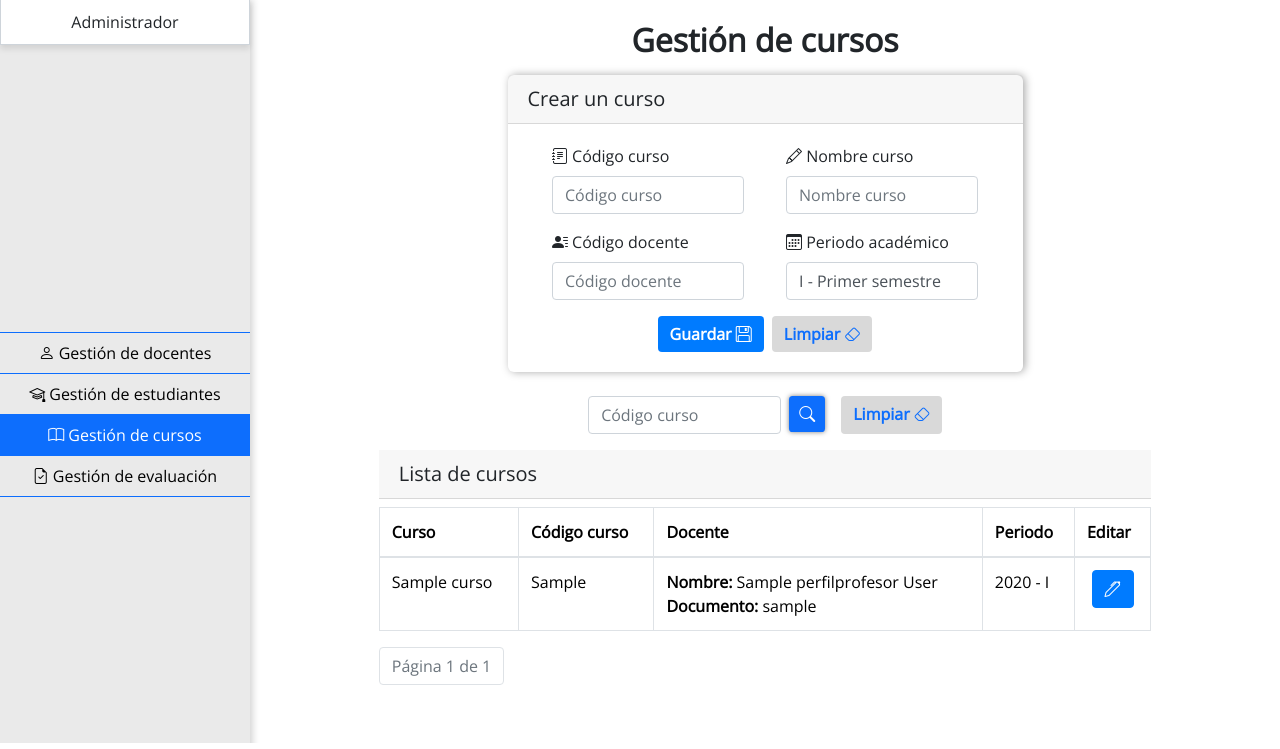
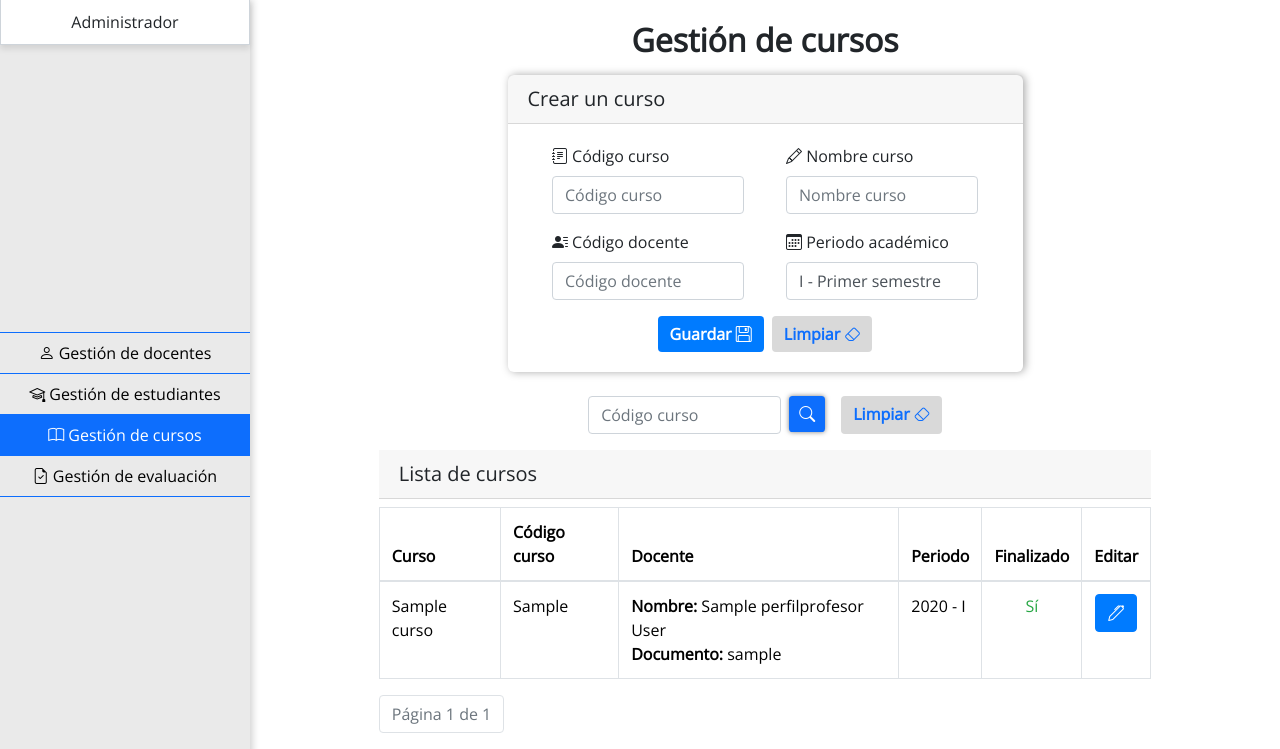
Before and after one commit to HenaoGiordy/team-eval, a Django app: page /administrador/gestion_de_cursos in a window 1280 px wide. Shown: the part 57-806 px from the top of the page. Run offline with Django 5.2, Linux system fonts and the light colour scheme; a user stored in the database is signed in; tables that the repository leaves empty hold one stand-in row (values such as "Sample post"); some libraries are stand-ins or nearby versions.

Commit message:
evaluacion finalizada admin

```diff
--- a/templates/administrador/components/tabla_cursos.html
+++ b/templates/administrador/components/tabla_cursos.html
@@ -8,6 +8,7 @@
       <th scope="col" class="fw-bold">Código curso</th>
       <th scope="col" class="fw-bold">Docente</th>
       <th scope="col" class="fw-bold">Periodo</th>
+      <th scope="col" class="fw-bold text-center">Finalizado</th>
       <th scope="col" class="fw-bold">Editar</th>
     </tr>
   </thead>
@@ -19,6 +20,7 @@
       <td><span class="fw-bold">Nombre: </span>{{ curso.profesor }} {{curso.profesor.user.last_name}}<br>
           <span class="fw-bold"> Documento:</span> {{ curso.profesor.user.username }}</td>
       <td>{{ curso.get_periodo_academico }}</td>
+      <td class="text-center">{% if curso.has_finished %}<span class="text-success">Sí</span> {% else %} <span class="text-danger">No</span> {% endif %}</td>
       <td class="text-center" >
         <button type="button" class="btn btn-primary btn-edit-curso" data-id="{{ curso.id }}" data-bs-toggle="modal" data-bs-target="#staticBackdrop">
           <i class="bi bi-pen"></i>
```
